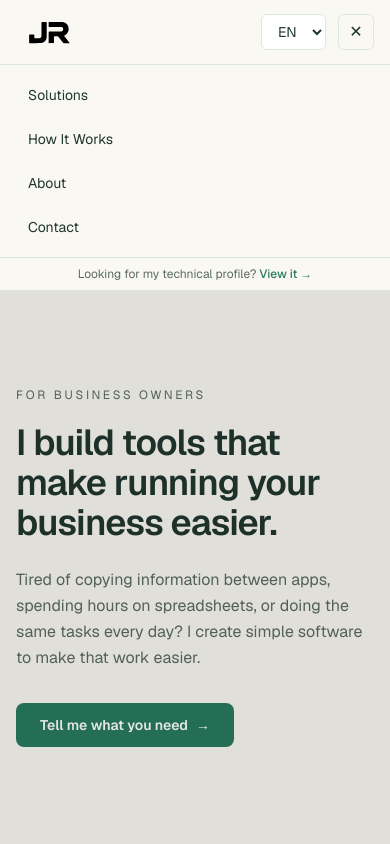
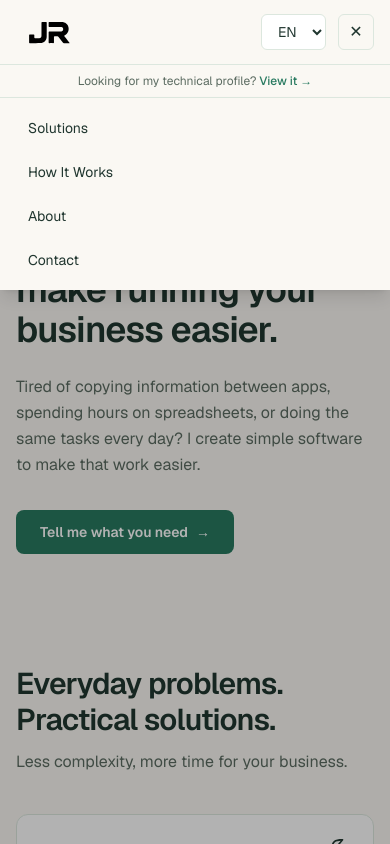
Before and after one commit to juan7792/jrodriguez-dev, a Next.js app: page /en/business in a window 390 px wide. Both pictures are taken after a click on the button "Toggle section navigation". Shown: the top 844 px of the page. Built offline with nearby package versions, Linux system fonts and the light colour scheme.

Commit message:
navbar: making navbar a dropdown in mobile instead of a block pushing the content

```diff
--- a/src/components/NavBar.tsx
+++ b/src/components/NavBar.tsx
@@ -104,13 +104,19 @@ function onNavClick(href: string) {
 
   return (
     <>
-      {mobileOpen && (
       <div
-          className="fixed inset-0 z-40 bg-black/10 lg:hidden"
+        className={`fixed inset-0 z-40 bg-black/30
+          transition-opacity duration-200 ease-out
+          motion-reduce:transition-none lg:hidden
+          ${
+            mobileOpen
+              ? "visible opacity-100"
+              : "invisible pointer-events-none opacity-0"
+          }`}
         onClick={() => setMobileOpen(false)}
         aria-hidden="true"
       />
-      )}
+
 
       <header
         className={`sticky top-0 z-50 border-b backdrop-blur ${
@@ -234,17 +240,33 @@ function onNavClick(href: string) {
           </div>
         </nav>
 
+
       {/* Section links - Mobile */}
-        {mobileOpen && (
       <div
         id="mobile-section-nav"
-            className={`border-t lg:hidden ${
+        aria-hidden={!mobileOpen}
+        inert={!mobileOpen}
+        className={`absolute left-0 top-full z-50 w-full
+          border-t shadow-lg
+          transition-all duration-200 ease-out
+          motion-reduce:transition-none
+          ${
+            mobileOpen
+              ? "visible translate-y-0 opacity-100"
+              : "invisible pointer-events-none -translate-y-2 opacity-0"
+          }
+          lg:hidden
+          ${
             isTechnical
               ? "border-slate-200 bg-white/95 dark:border-slate-800 dark:bg-slate-950/95"
               : "border-[#DCE7DE] bg-[#FAF8F3]"
           }`}
       >
-            <div className="mx-auto flex max-w-5xl flex-col gap-2 px-4 py-3">
+        <div
+          className={`mx-auto flex max-w-5xl flex-col gap-2 px-4 py-3 ${
+            mobileOpen ? "opacity-100" : "opacity-0"
+          }`}
+        >
           {links.map((link) => (
             <a
               key={link.href}
@@ -264,7 +286,6 @@ function onNavClick(href: string) {
           ))}
         </div>
       </div>
-        )}
 
         {/* Discreet audience switch */}
         <div
```
Lines whose indentation alone changed are shown as unchanged.
